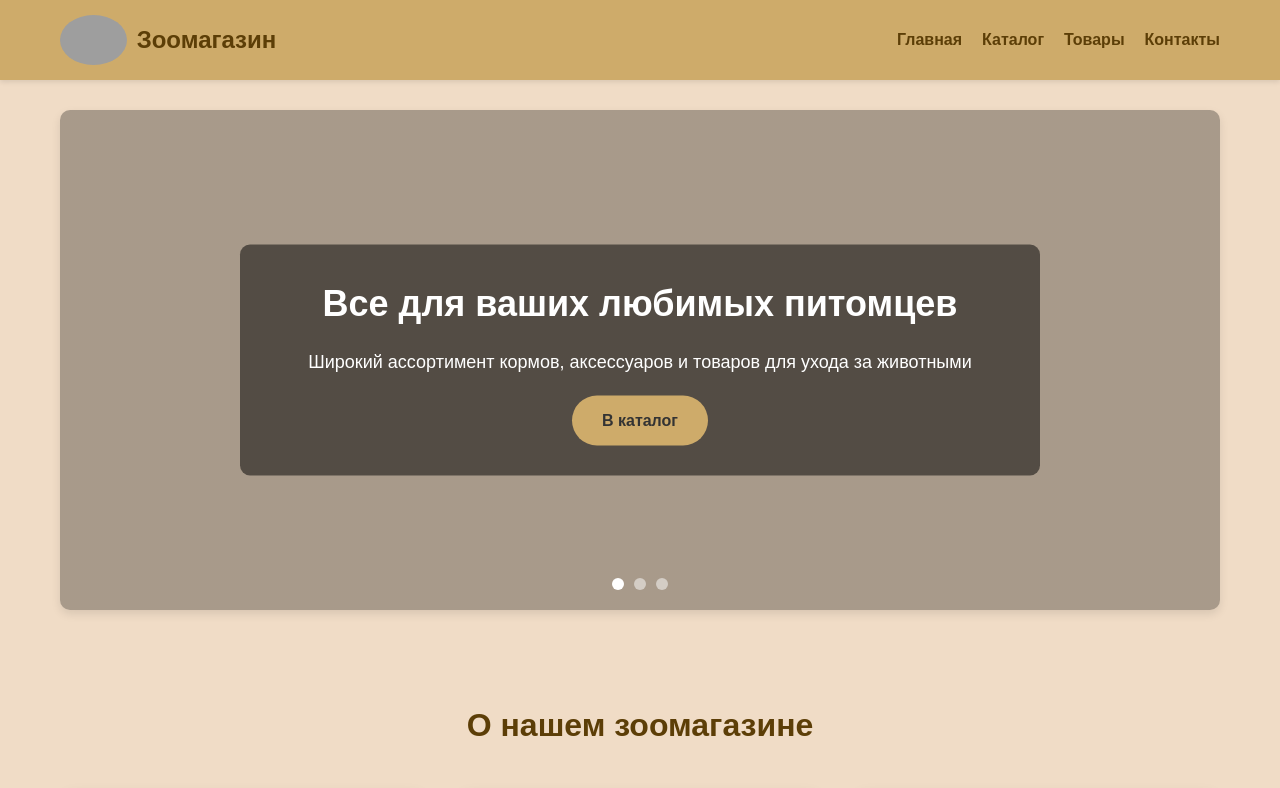
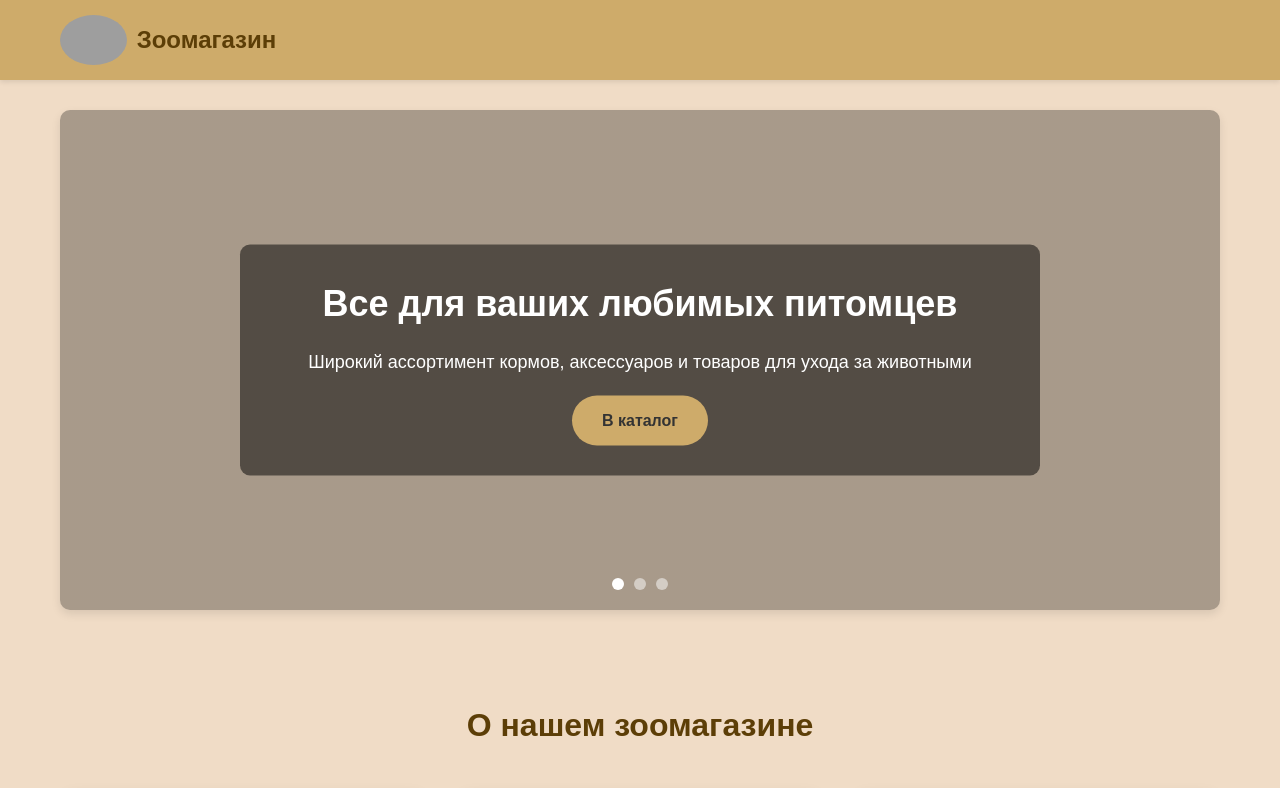
Before and after one commit to VladislavaVas/zoo-shop-website, a plain HTML site: page index.html in a window 1280 px wide. Shown: the top 788 px of the page. Drawn offline with Linux system fonts and the light colour scheme; grey boxes are pictures that could not be loaded.

Commit message:
Update index.html

```diff
--- a/index.html
+++ b/index.html
@@ -14,12 +14,7 @@
                 <span>Зоомагазин</span>
             </div>
             <nav>
-                <ul>
-                    <li><a href="index.html">Главная</a></li>
-                    <li><a href="catalog.html">Каталог</a></li>
-                    <li><a href="product.html">Товары</a></li>
-                    <li><a href="contacts.html">Контакты</a></li>
-                </ul>
+
             </nav>
         </div>
     </header>
```
